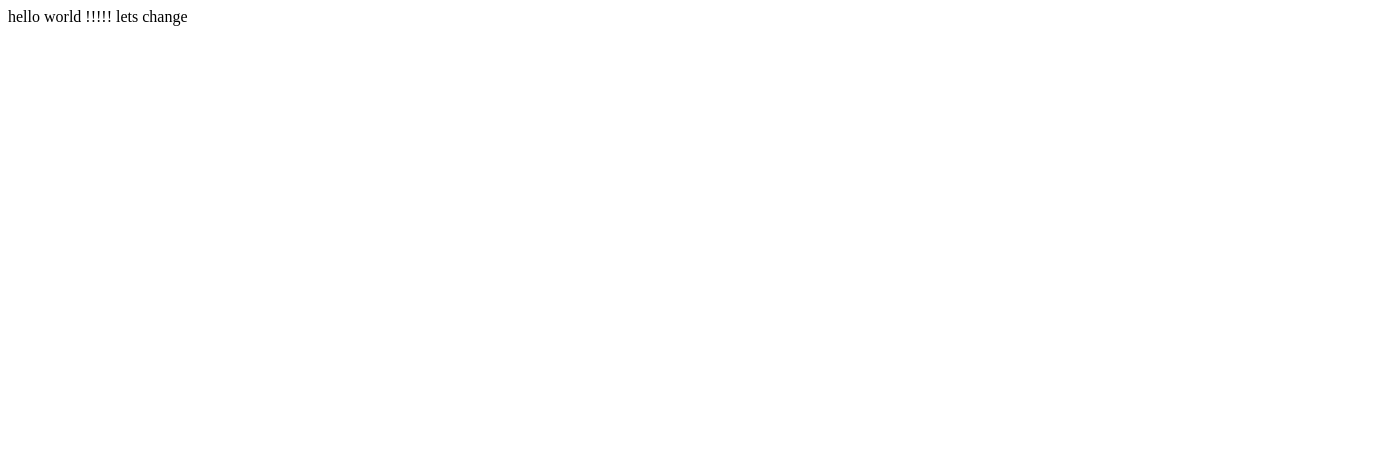
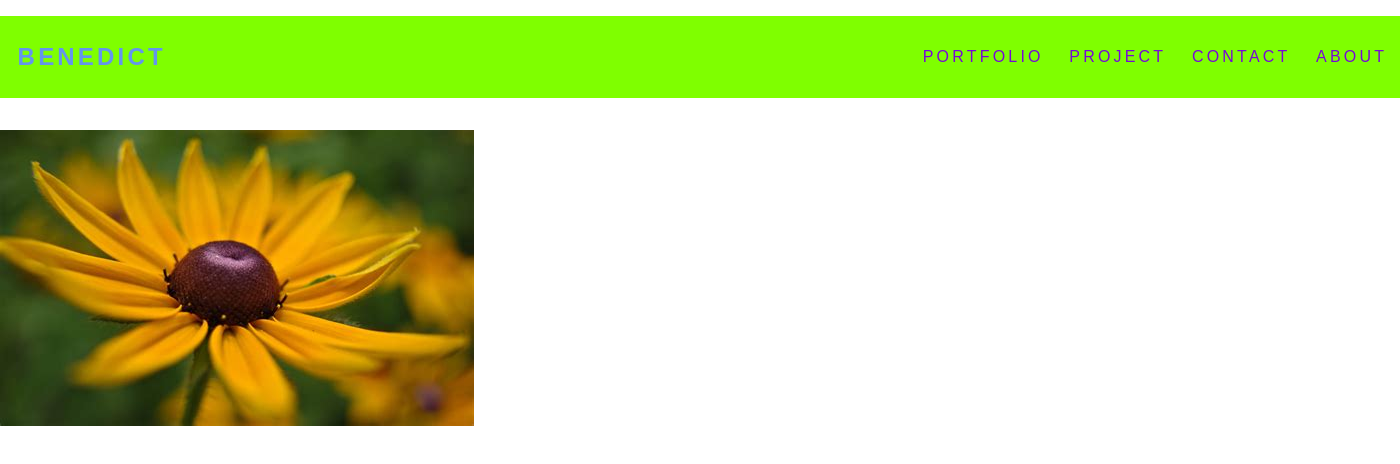
Before and after one commit to Benedict1405/My-Second-Repos, a plain HTML site: page index.html in a window 1280 px wide. Shown: the whole page, 1400 px wide, since content can reach past the window. Drawn offline with Linux system fonts and the light colour scheme.

Commit message:
css update

```diff
--- /dev/null
+++ b/css/styles.css
@@ -0,0 +1,109 @@
+ html {
+ font-size: 100%;
+ line-height: 1.5rem;
+ box-sizing: border-box;
+ font-family: Arial, Helvetica, sans-serif;
+ }
+
+ body{
+     margin: 0 auto;
+     padding: 0;
+     min-height: 100 vh;
+     min-width: 1400px;
+ }
+
+ *,
+ *::after,
+ *::before{
+     box-sizing: inherit;
+ }
+
+ img{
+     max-width: 100%;
+     height: auto;
+     display: block;
+ }
+
+ .header-nav{
+     display: flex;
+     flex-wrap: wrap;
+     justify-content: center;
+     align-items: center;
+     line-height: 1rem;
+     overflow: hidden;
+     margin-bottom: 0.5rem;
+     background-color: chartreuse;
+ }
+
+ .logo, .nav-menu{
+     text-transform: uppercase ;
+ }
+  .nav-menu{
+      list-style: none;
+      display: flex;
+      flex-wrap: wrap;
+      justify-content: space-evenly;
+      align-items: center;
+      padding: 0;
+      margin: 0;
+  }
+
+  .nav-item{
+      flex: 1 0 10%;
+      text-align: center;
+  }
+  .logo a,
+  .nav-menu a
+  {
+      display: block;
+      text-decoration: none;
+      letter-spacing: 0.2rem;
+      padding: 0.8rem;
+  }
+
+  .logo{
+      margin:  0 auto;
+
+  }
+  .logo a{
+      color: cornflowerblue;
+
+  }
+  .nav-menu a{
+      color: #7809d6;
+      transition: all ease-in-out 0.5s;
+  }
+  .nav-menu a:hover{
+      background-color: #d6b31d;
+      transform: scale(1.1);
+  }
+  .nav-menu a:active{
+      transform: scale(0.9);
+  }
+
+  @media(min-width:600px){
+    .header-nav{
+        line-height:1.5rem;
+
+    }
+    .nav-menu{
+        width: 100% ;
+    }
+    .nav-item{
+        flex: 1 0 10%;
+    }
+  }
+
+  @media(min-width:900px){
+      .header-nav{
+          justify-content: space-between;
+          padding: 1rem 0;
+          margin: 1rem auto 2rem auto;
+      }
+      .nav-menu{
+          width: auto;
+      }
+      .logo{
+          margin: 0 0 0 0.3rem;
+      }
+  }
--- a/index.html
+++ b/index.html
@@ -1,2 +1,30 @@
-hello world !!!!!
-lets change
+<!DOCTYPE html>
+<html lang="en">
+<head>
+    <meta charset="UTF-8">
+    <meta http-equiv="X-UA-Compatible" content="IE=edge">
+    <meta name="viewport" content="width=device-width, initial-scale=1.0">
+    <title>Document</title>
+    <link rel="stylesheet" href="css/styles.css"/>
+</head>
+<body>
+    <header>
+        <nav class="header-nav">
+            <h1 class="logo"><a href="#">Benedict</a></h1>
+            <ul class="nav-menu">
+                <li class="nav-item"><a href="#">Portfolio</a></li>
+                <li class="nav-item"><a href="#">project</a></li>
+                <li class="nav-item"><a href="#">Contact</a></li>
+                <li class="nav-item"><a href="#">About</a></li>
+
+            </ul>
+        </nav>
+    </header>
+    <Main>
+        <section class="gallery">
+            <img src="/img/flower.jpg" alt="flower">
+        </section>
+    </Main>
+
+</body>
+</html>
```
Also changed, not shown: img/flower.jpg (added), 1 other file.
